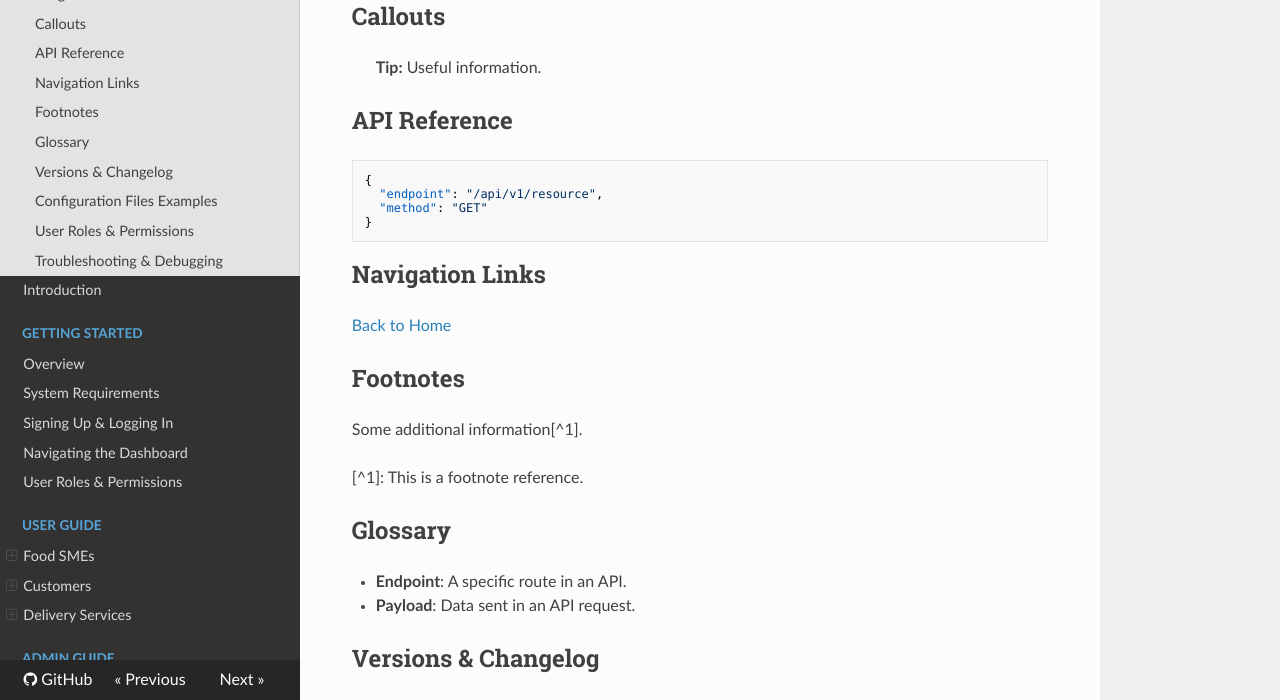
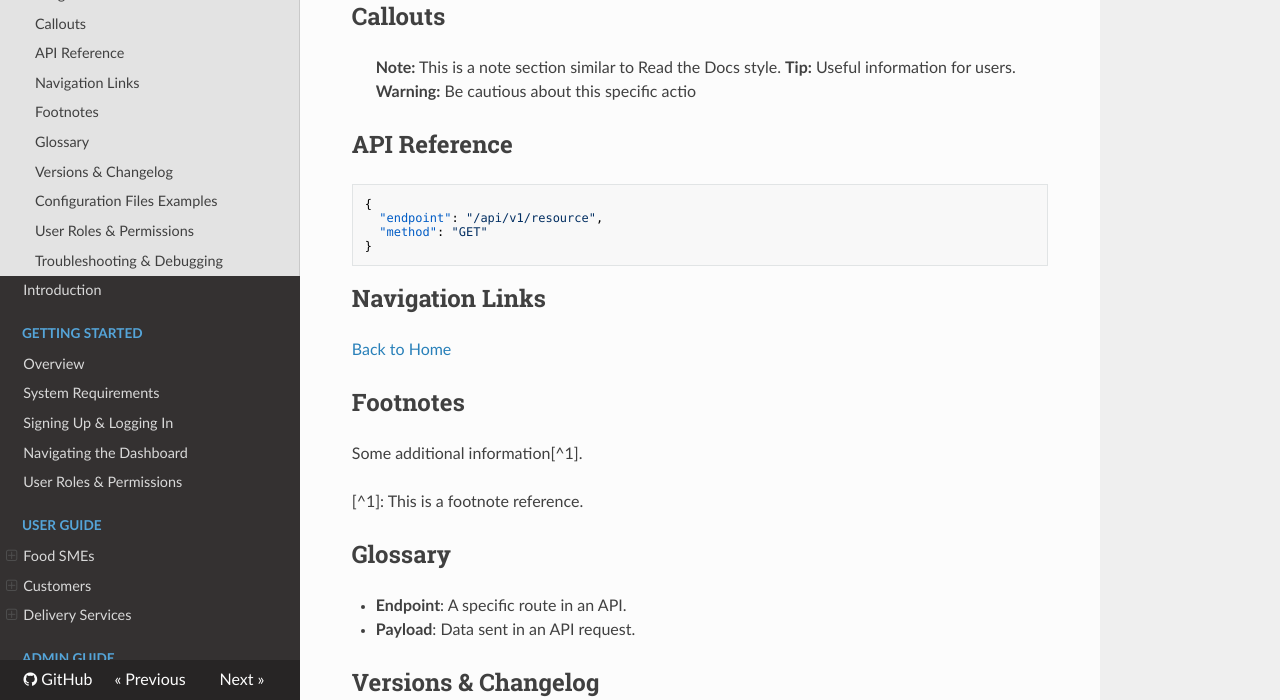
Before and after one commit to mojeedoyedeji/cspa.docs, an MkDocs documentation site: the page built from docs/source/template.md, in a window 1280 px wide and 900 px high, scrolled down 965 px, cut to the strip 200-900 px from the top of the window. Built offline with MkDocs 1.6.1, drawn with Linux system fonts in a browser that asks for light colours; nearby versions of some CDN libraries.

Commit message:
fix the issue

```diff
--- a/docs/source/template.md
+++ b/docs/source/template.md
@@ -35,7 +35,9 @@ print("Hello, World!")
 
 ## Callouts
 
-> **Tip:** Useful information.
+> **Note:** This is a note section similar to Read the Docs style.
+> **Tip:** Useful information for users.
+> **Warning:** Be cautious about this specific actio
 
 ## API Reference
 
```
